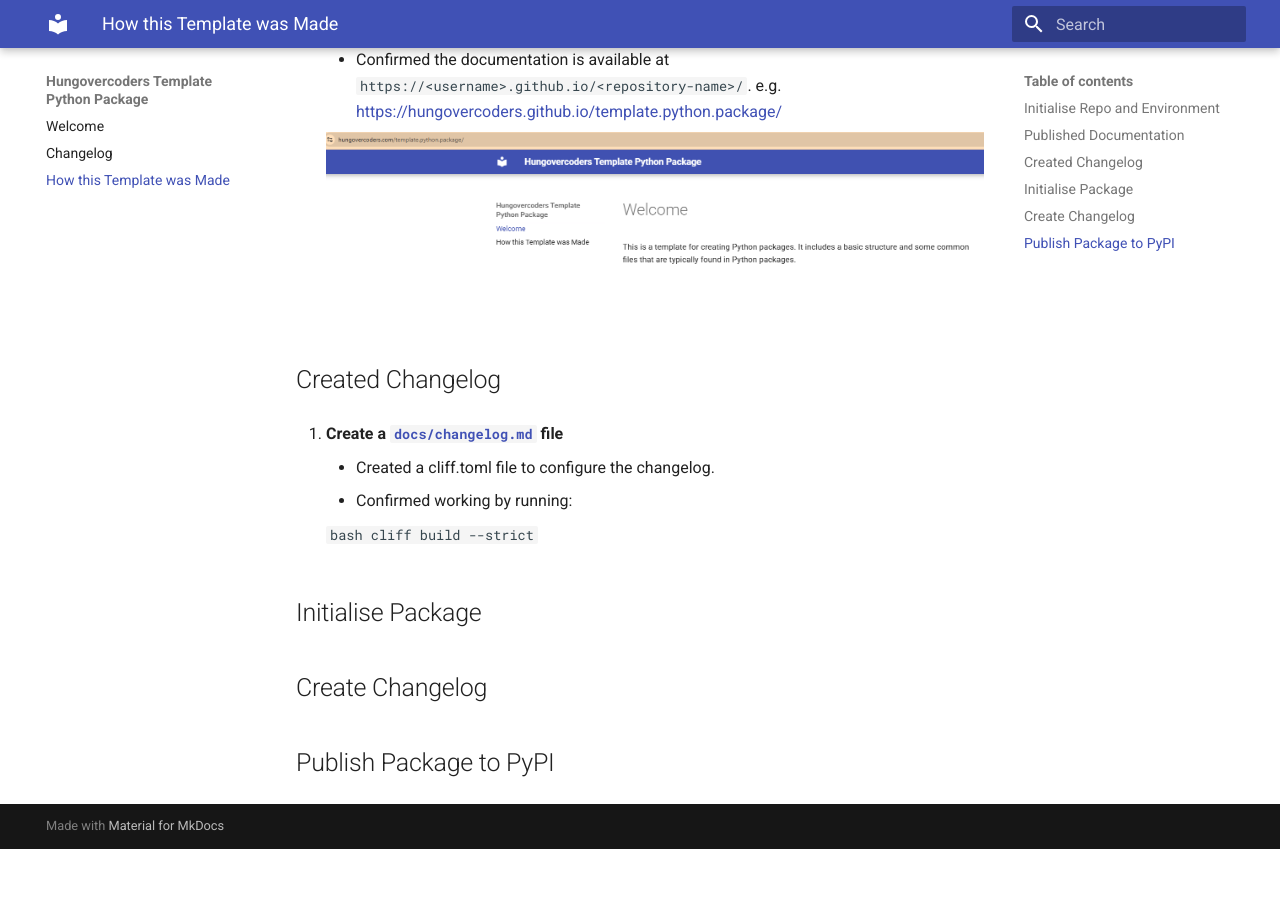
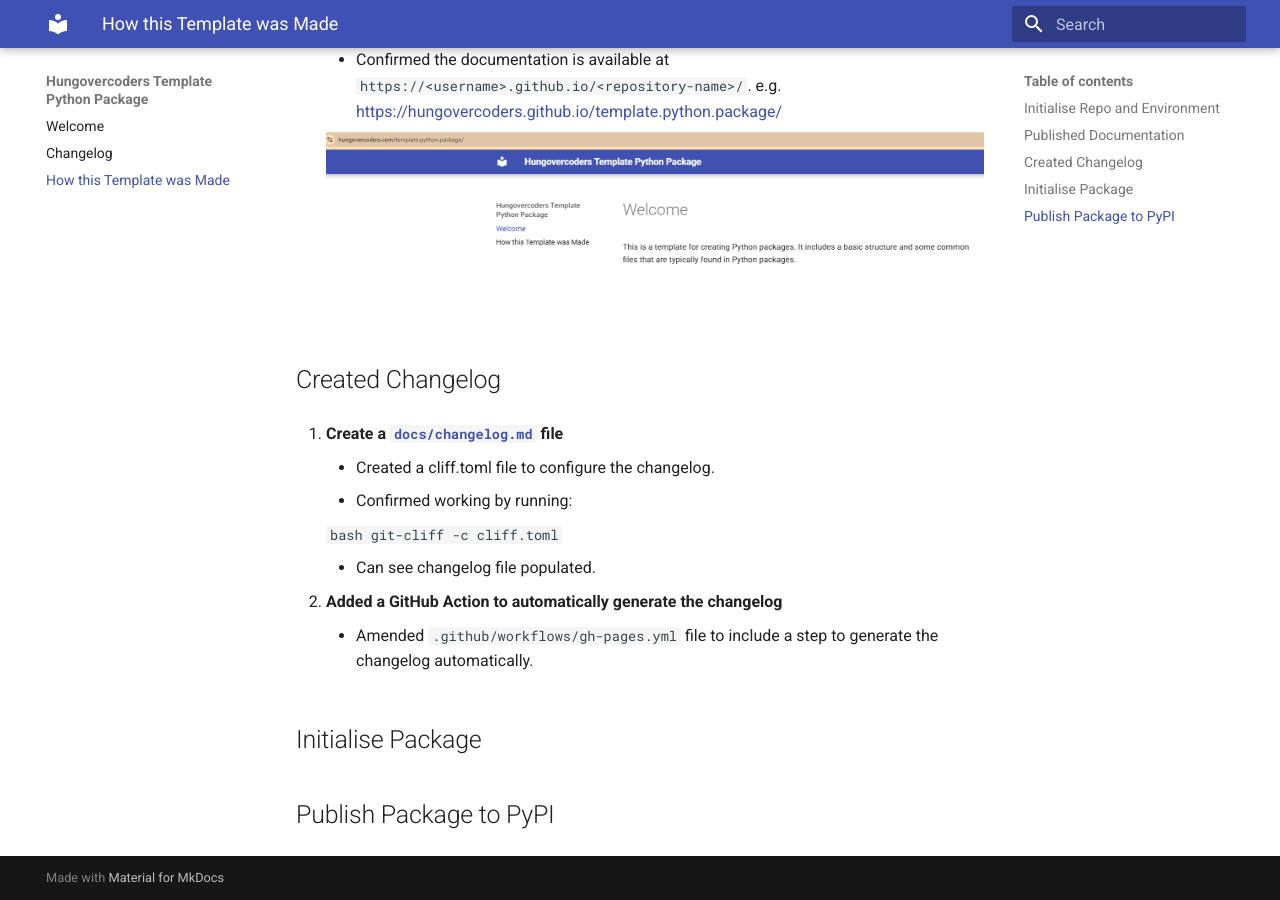
Before and after one commit to hungovercoders/template.python.package, an MkDocs documentation site: the page built from docs/how.md, in a window 1280 px wide and 900 px high, scrolled down 3703 px. Built offline with MkDocs 1.6.1 and Material for MkDocs 9.7.7, drawn with Linux system fonts in a browser that asks for light colours; before the commit the page ends 4552 px from its top, so only the background shows below that.

Commit message:
feat: add step to generate changelog in GitHub Actions workflow and update documentation

````diff
--- a/docs/how.md
+++ b/docs/how.md
@@ -69,11 +69,14 @@
       - Confirmed working by running:
 
       ```bash
-      cliff build --strict
+      git-cliff -c cliff.toml
       ```
+
+      - Can see changelog file populated.
+
+2. **Added a GitHub Action to automatically generate the changelog**
+      - Amended `.github/workflows/gh-pages.yml` file to include a step to generate the changelog automatically.
 
 ## Initialise Package
 
-## Create Changelog
-
 ## Publish Package to PyPI
````
Also changed, not shown: 1 other file.
